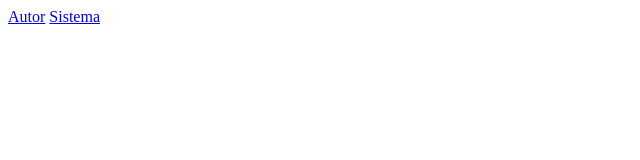
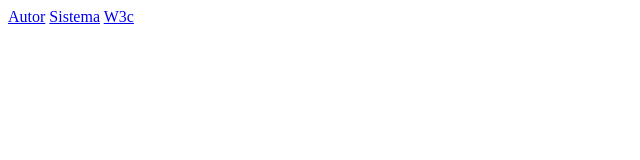
Before and after one commit to alexiscl0/IDWEB, a plain HTML site: page Lab1/index.html in a window 1280 px wide. Shown: the full height of the page, 0-640 px from the left. Drawn offline with Linux system fonts and the light colour scheme.

Commit message:
Lab01: Cree el archivo w3c.html y lo pongo en la lista de navegacion

```diff
--- a/Lab1/index.html
+++ b/Lab1/index.html
@@ -9,6 +9,7 @@
     <nav class="navegacion">
       <a href="author.html">Autor</a>
       <a href="system.html">Sistema</a>
+      <a href="w3c.html">W3c</a>
     </nav>
   </body>
 </html>
```
Also changed, not shown: Lab1/w3c.html (added).
